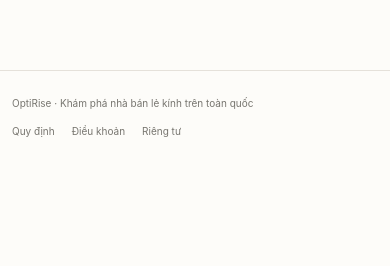
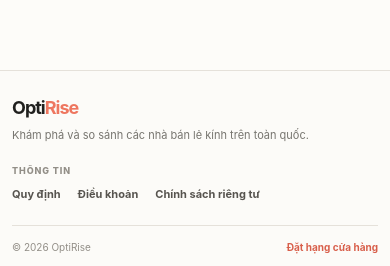
Before and after one commit to AnTuY154/ai_outbid, a Next.js app: page / in a window 390 px wide. Shown: the part 1243-1509 px from the top of the page. Before the commit the page ends 1406 px from the top, so only its background shows below. Built offline with nearby package versions, Linux system fonts and the light colour scheme; no server answers; the database is empty.

Commit message:
feat: footer

```diff
--- /dev/null
+++ b/public/rank-one-card-preview.html
@@ -0,0 +1,71 @@
+<!doctype html>
+<html lang="vi">
+  <head>
+    <meta charset="utf-8" />
+    <meta name="viewport" content="width=device-width, initial-scale=1" />
+    <title>Preview card hạng nhất</title>
+    <style>
+      :root { --ink: #173f34; --gold: #b88313; --gold-soft: #fff6d7; --line: #eadfbf; --muted: #78756e; }
+      * { box-sizing: border-box; }
+      body { min-height: 100vh; margin: 0; display: grid; place-items: center; padding: 32px; color: #282725; background: #f8f6f0; font-family: Inter, ui-sans-serif, system-ui, sans-serif; }
+      main { width: min(880px, 100%); }
+      .eyebrow { margin: 0 0 10px; color: var(--gold); font-size: 11px; font-weight: 800; letter-spacing: .1em; }
+      h1 { margin: 0 0 22px; color: var(--ink); font-size: clamp(25px, 4vw, 40px); letter-spacing: -.045em; }
+      .rank-card {
+        min-height: 108px;
+        display: grid;
+        grid-template-columns: 76px minmax(0, 1fr) auto;
+        align-items: center;
+        gap: 15px;
+        padding: 15px 16px;
+        border: 2px solid #d9aa35;
+        border-radius: 16px;
+        background: linear-gradient(105deg, #fff9e2, #fffefa 65%);
+        box-shadow: 0 8px 20px rgba(159,109,13,.12);
+      }
+      .logo { width: 76px; height: 76px; display: grid; place-items: center; overflow: hidden; border: 2px solid #e4c268; border-radius: 16px; color: #fff; background: linear-gradient(145deg, #173f34, #2d6959); font-size: 28px; font-weight: 900; letter-spacing: -.1em; }
+      .store { min-width: 0; }
+      .store h2 { overflow: hidden; margin: 0 0 6px; color: var(--ink); font-size: 17px; letter-spacing: -.03em; text-overflow: ellipsis; white-space: nowrap; }
+      .store p { overflow: hidden; margin: 0 0 8px; color: var(--muted); font-size: 11px; line-height: 1.4; text-overflow: ellipsis; white-space: nowrap; }
+      .meta { display: flex; flex-wrap: wrap; gap: 5px 12px; color: #777166; font-size: 10px; }
+      .meta span + span::before { margin-right: 12px; color: #c69521; content: "•"; }
+      .right { min-width: 182px; height: 76px; display: flex; flex-direction: column; align-items: flex-end; justify-content: space-between; }
+      .price { color: #8c5d06; font-size: 17px; font-weight: 850; letter-spacing: -.035em; white-space: nowrap; }
+      .rank { min-width: 37px; height: 31px; display: grid; place-items: center; border-radius: 10px; color: #674400; background: linear-gradient(135deg, #fff3aa, #d3991e); box-shadow: 0 4px 10px rgba(159,109,13,.17); font-size: 13px; font-weight: 850; }
+      .bottom { display: flex; align-items: center; gap: 8px; }
+      .outbid { height: 31px; padding: 0 11px; border: 1px solid #d8a52e; border-radius: 9px; color: #704b00; background: #fff7d2; font: inherit; font-size: 10px; font-weight: 800; cursor: pointer; }
+      .outbid:hover { color: #fff; background: #9a6703; }
+      .note { margin: 14px 0 0; color: #807b71; font-size: 12px; line-height: 1.5; }
+      @media (max-width: 600px) {
+        body { padding: 18px; }
+        .rank-card { grid-template-columns: 64px minmax(0, 1fr); gap: 11px; padding: 12px; }
+        .logo { width: 64px; height: 64px; border-radius: 14px; font-size: 24px; }
+        .right { grid-column: 1 / -1; width: 100%; height: auto; flex-direction: row; align-items: center; }
+        .price { font-size: 15px; }
+        .store h2 { font-size: 14px; }
+      }
+    </style>
+  </head>
+  <body>
+    <main>
+      <p class="eyebrow">PREVIEW · CARD HẠNG NHẤT</p>
+      <h1>Logo lớn, thông tin xếp hạng rõ ràng</h1>
+      <article class="rank-card">
+        <div class="logo" aria-label="Logo Kính Mắt Việt">KM</div>
+        <div class="store">
+          <h2>Kính Mắt Việt</h2>
+          <p>Gọng kính và kính râm được tuyển chọn cho phong cách hằng ngày.</p>
+          <div class="meta"><span>kinhmatviet.vn</span><span>Hà Nội</span><span>1.248 click</span></div>
+        </div>
+        <div class="right">
+          <strong class="price">2.500.000 ₫</strong>
+          <div class="bottom">
+            <span class="rank">#1</span>
+            <button class="outbid" type="button" onclick="alert('Khi áp dụng vào app, nút này sẽ điền URL và cuộn tới form Đặt hạng.')">Vượt hạng</button>
+          </div>
+        </div>
+      </article>
+      <p class="note">Chiều cao giữ ở mức card hiện tại; logo 76px, giá ở góc phải trên và hạng ở góc phải dưới.</p>
+    </main>
+  </body>
+</html>
--- a/src/app/globals.css
+++ b/src/app/globals.css
@@ -436,6 +436,13 @@ button { cursor: pointer; }
 .rank-1 .listing-price { color: #8c5d06; }
 .rank-1 .listing-meta span + span::before { color: #c69521; }
 .rank-1 .claim-rank { border-color: #d8a52e; color: #704b00; background: #fff7d2; }
+.rank-one-link { grid-template-columns: 76px minmax(0, 1fr); gap: 15px; }
+.rank-1 .listing-logo { width: 76px; height: 76px; border-width: 2px; border-radius: 16px; }
+.rank-one-summary { min-width: 170px; height: 76px; justify-content: space-between; }
+.rank-one-summary .listing-price { color: #8c5d06; font-size: 17px; letter-spacing: -.035em; }
+.rank-one-actions { display: flex; align-items: center; gap: 8px; }
+.rank-one-actions .rank-number { width: 37px; height: 31px; display: grid; place-items: center; border-radius: 10px; color: #674400; background: linear-gradient(135deg, #fff3aa, #d3991e); box-shadow: 0 4px 10px rgba(159,109,13,.17); font-size: 13px; font-weight: 850; }
+.rank-one-actions .claim-rank { padding: 7px 10px; border-color: #d8a52e; border-radius: 9px; color: #704b00; background: #fff7d2; }
 
 .ranking-card.rank-2 {
   border: 1px solid #c8d7db;
@@ -543,10 +550,18 @@ button { cursor: pointer; }
 .mini-steps span { display: block; padding-top: 1px; font-size: 12px; font-weight: 800; }
 .mini-steps p { margin: 5px 0 0; color: var(--muted); font-size: 10px; line-height: 1.55; }
 
-.site-footer { border-top: 1px solid var(--line); }
-.footer-inner { min-height: 92px; display: flex; align-items: center; justify-content: space-between; color: var(--muted); font-size: 10px; }
-.footer-inner div { display: flex; gap: 17px; }
-.footer-inner a:hover { color: var(--accent); }
+.site-footer { border-top: 1px solid var(--line); background: #fcfbf8; }
+.footer-inner { min-height: 126px; padding: 26px 0; display: grid; grid-template-columns: minmax(0, 1fr) auto; align-items: center; gap: 34px; }
+.footer-intro strong { display: block; color: var(--ink); font-size: 18px; letter-spacing: -.055em; }
+.footer-intro strong span { color: var(--accent); }
+.footer-intro p { max-width: 340px; margin: 6px 0 0; color: var(--muted); font-size: 11px; line-height: 1.55; }
+.footer-nav { text-align: right; }
+.footer-nav > span { display: block; margin-bottom: 8px; color: #928e87; font-size: 9px; font-weight: 850; letter-spacing: .1em; text-transform: uppercase; }
+.footer-nav > div { display: flex; justify-content: flex-end; gap: 17px; }
+.footer-nav a { color: #57544f; font-size: 11px; font-weight: 700; }
+.footer-nav a:hover, .footer-bottom a:hover { color: var(--accent); }
+.footer-bottom { min-height: 43px; padding: 12px 0; display: flex; align-items: center; justify-content: space-between; border-top: 1px solid var(--line); color: #928e87; font-size: 10px; }
+.footer-bottom a { color: var(--accent-dark); font-weight: 750; }
 .cookie-banner {
   position: fixed;
   z-index: 20;
@@ -721,11 +736,21 @@ button { cursor: pointer; }
     padding: 13px 8px;
   }
   .listing-link { grid-column: 1 / -1; grid-template-columns: 38px 46px minmax(0, 1fr); gap: 9px; }
+  .ranking-card.rank-1 { grid-template-columns: minmax(0, 1fr) auto; gap: 10px; padding: 13px; }
+  .rank-one-link { grid-column: auto; grid-template-columns: 64px minmax(0, 1fr); gap: 11px; }
+  .rank-1 .listing-logo { width: 64px; height: 64px; border-radius: 14px; }
+  .rank-one-summary { grid-column: auto; min-width: 126px; height: 64px; }
+  .rank-one-summary .listing-price { font-size: 14px; }
+  .rank-one-actions { gap: 6px; }
+  .rank-one-actions .rank-number { width: 31px; height: 27px; border-radius: 8px; font-size: 11px; }
+  .listing-bid .rank-one-actions .claim-rank { display: inline-flex; padding: 6px 8px; font-size: 9px; }
   .listing-logo { width: 44px; height: 44px; }
   .listing-title-row h3 { font-size: 12px; }
   .listing-main > p { display: -webkit-box; white-space: normal; -webkit-line-clamp: 2; -webkit-box-orient: vertical; }
   .listing-meta span:nth-child(2) { display: none; }
   .listing-bid { grid-column: 2 / -1; align-items: center; flex-direction: row; justify-content: space-between; }
+  .rank-one-summary { grid-column: auto; align-items: flex-end; flex-direction: column; justify-content: space-between; }
+  .rank-1 .listing-logo { width: 64px; height: 64px; border-radius: 14px; }
   .activity-strip > div { grid-template-columns: 1fr; gap: 9px; }
   .mini-steps { grid-template-columns: 1fr; }
   .mini-steps > div + div { border-top: 1px solid var(--line); border-left: 0; }
@@ -755,6 +780,15 @@ button { cursor: pointer; }
   .listing-price { font-size: 10px; }
   .listing-meta { gap: 5px; }
   .listing-bid > a:first-child { display: none; }
+  .ranking-card.rank-1 { grid-template-columns: minmax(0, 1fr) auto; }
+  .rank-one-link { grid-template-columns: 58px minmax(0, 1fr); gap: 9px; }
+  .rank-1 .listing-logo { width: 58px; height: 58px; border-radius: 13px; }
+  .rank-one-summary { grid-column: auto; min-width: 118px; height: 58px; align-items: flex-end; flex-direction: column; justify-content: space-between; }
+  .rank-one-summary .listing-price { font-size: 12px; }
+  .listing-bid .rank-one-actions .claim-rank { display: inline-flex; }
   .claim-rank { margin-left: auto; }
-  .footer-inner { padding-block: 23px; align-items: flex-start; flex-direction: column; justify-content: center; gap: 13px; }
+  .footer-inner { min-height: 0; padding-block: 23px; grid-template-columns: 1fr; align-items: flex-start; gap: 20px; }
+  .footer-nav { text-align: left; }
+  .footer-nav > div { justify-content: flex-start; flex-wrap: wrap; gap: 10px 17px; }
+  .footer-bottom { padding-block: 14px; }
 }
--- a/src/app/layout.tsx
+++ b/src/app/layout.tsx
@@ -44,12 +44,22 @@ export default function RootLayout({ children }: Readonly<{ children: React.Reac
         {children}
         <footer className="site-footer">
           <div className="board-shell footer-inner">
-            <p>OptiRise · Khám phá nhà bán lẻ kính trên toàn quốc</p>
-            <div>
-              <Link href="/quy-dinh">Quy định</Link>
-              <Link href="/dieu-khoan">Điều khoản</Link>
-              <Link href="/chinh-sach-bao-mat">Riêng tư</Link>
+            <div className="footer-intro">
+              <strong>Opti<span>Rise</span></strong>
+              <p>Khám phá và so sánh các nhà bán lẻ kính trên toàn quốc.</p>
             </div>
+            <nav className="footer-nav" aria-label="Thông tin pháp lý">
+              <span>Thông tin</span>
+              <div>
+                <Link href="/quy-dinh">Quy định</Link>
+                <Link href="/dieu-khoan">Điều khoản</Link>
+                <Link href="/chinh-sach-bao-mat">Chính sách riêng tư</Link>
+              </div>
+            </nav>
+          </div>
+          <div className="board-shell footer-bottom">
+            <span>© 2026 OptiRise</span>
+            <Link href="/#tham-gia">Đặt hạng cửa hàng</Link>
           </div>
         </footer>
         <CookieConsentBanner />
```
Also changed, not shown: src/components/realtime-board.tsx (+27 -3 lines).
